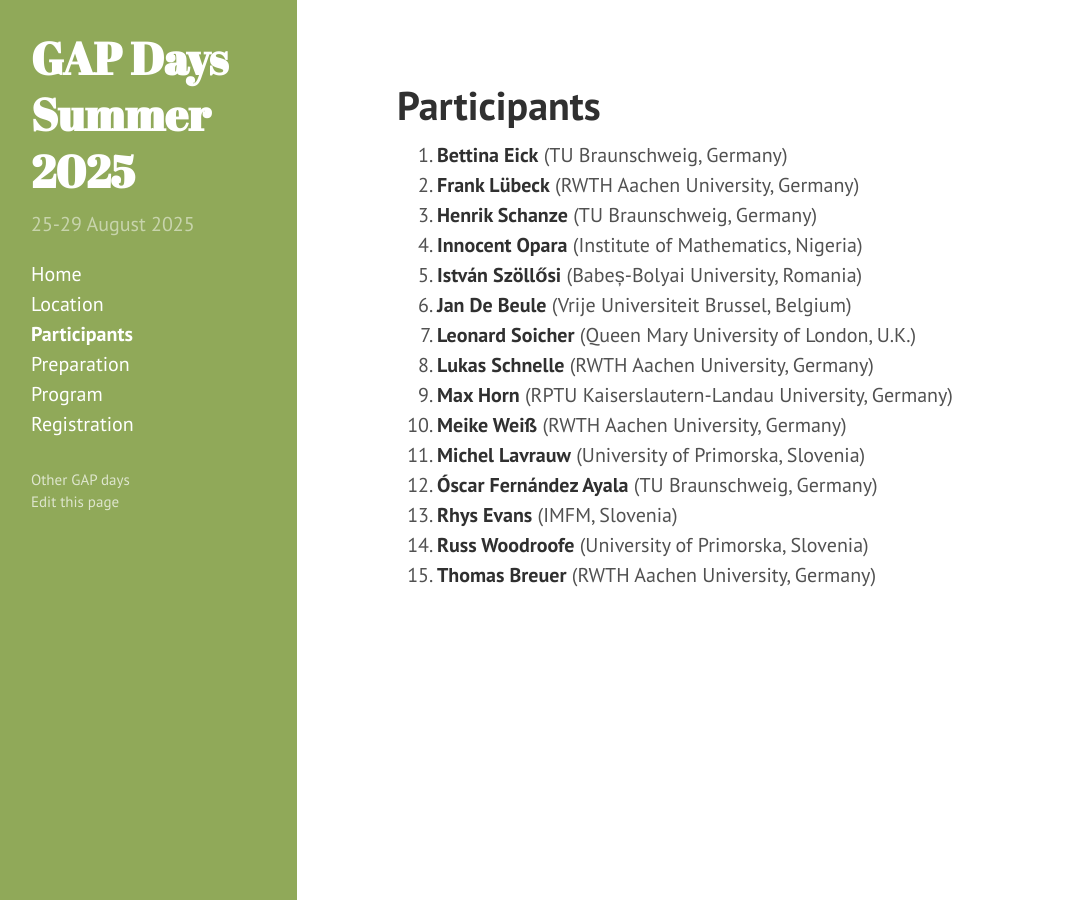
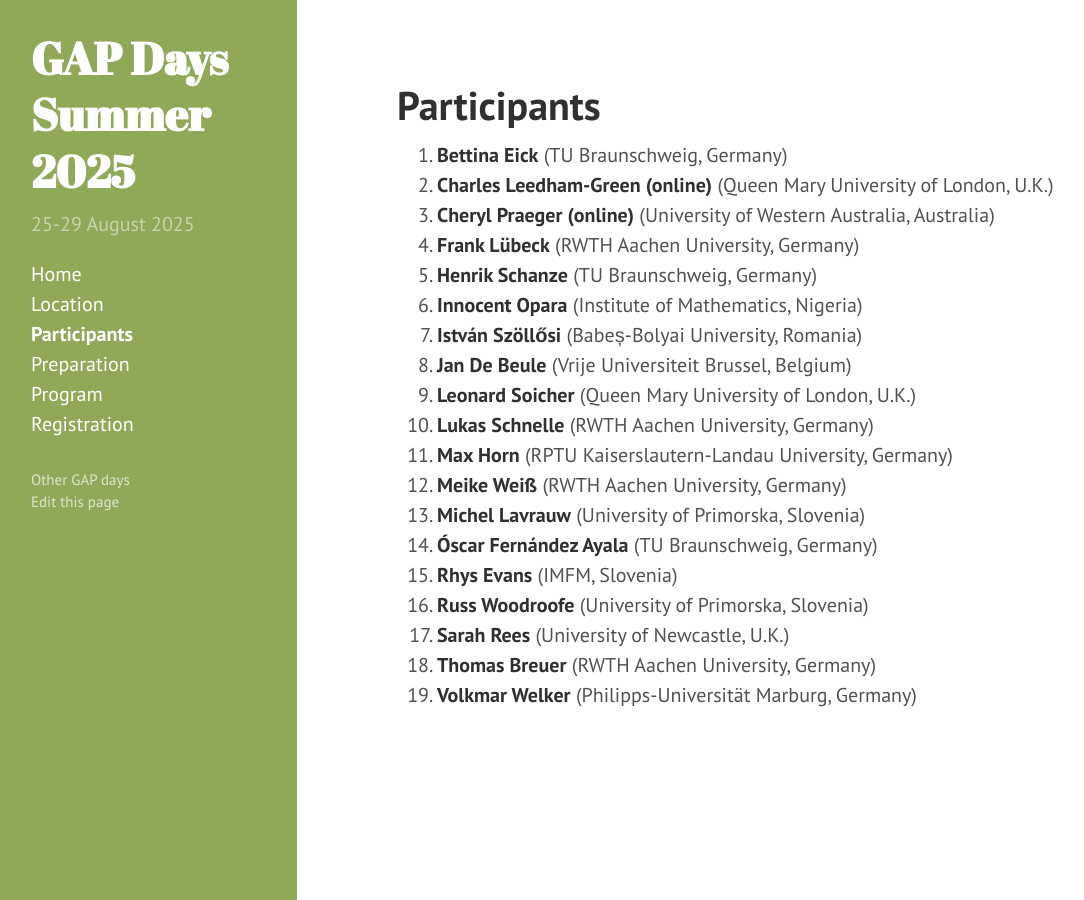
Before and after one commit to gapdays/gapdays2025-summer, a Jekyll site: the page built from participants.md, in a window 1280 px wide. Shown: the whole page, without its empty margins (3-1087 px from the left). Built offline with Jekyll 4.4.1, drawn with Linux system fonts in a browser that asks for light colours.

Commit message:
Update participants.md

```diff
--- a/participants.md
+++ b/participants.md
@@ -3,6 +3,8 @@ layout: page
 title: Participants
 participants:
   - {name: Bettina Eick, affiliation: "TU Braunschweig, Germany"}
+  - {name: Charles Leedham-Green (online), affiliation: "Queen Mary University of London, U.K."}
+  - {name: Cheryl Praeger (online), affiliation: "University of Western Australia, Australia"}
   - {name: Frank Lübeck, affiliation: "RWTH Aachen University, Germany"}
   - {name: Henrik Schanze, affiliation: "TU Braunschweig, Germany"}
   - {name: Innocent Opara, affiliation: "Institute of Mathematics, Nigeria"}
@@ -16,7 +18,9 @@ participants:
   - {name: Óscar Fernández Ayala, affiliation: "TU Braunschweig, Germany"}
   - {name: Rhys Evans, affiliation: "IMFM, Slovenia"}
   - {name: Russ Woodroofe, affiliation: "University of Primorska, Slovenia"}
+  - {name: Sarah Rees, affiliation: "University of Newcastle, U.K."}
   - {name: Thomas Breuer, affiliation: "RWTH Aachen University, Germany"}
+  - {name: Volkmar Welker, affiliation: "Philipps-Universität Marburg, Germany"}
 ---
 
 <ol>{% assign participants = page.participants %}
```
